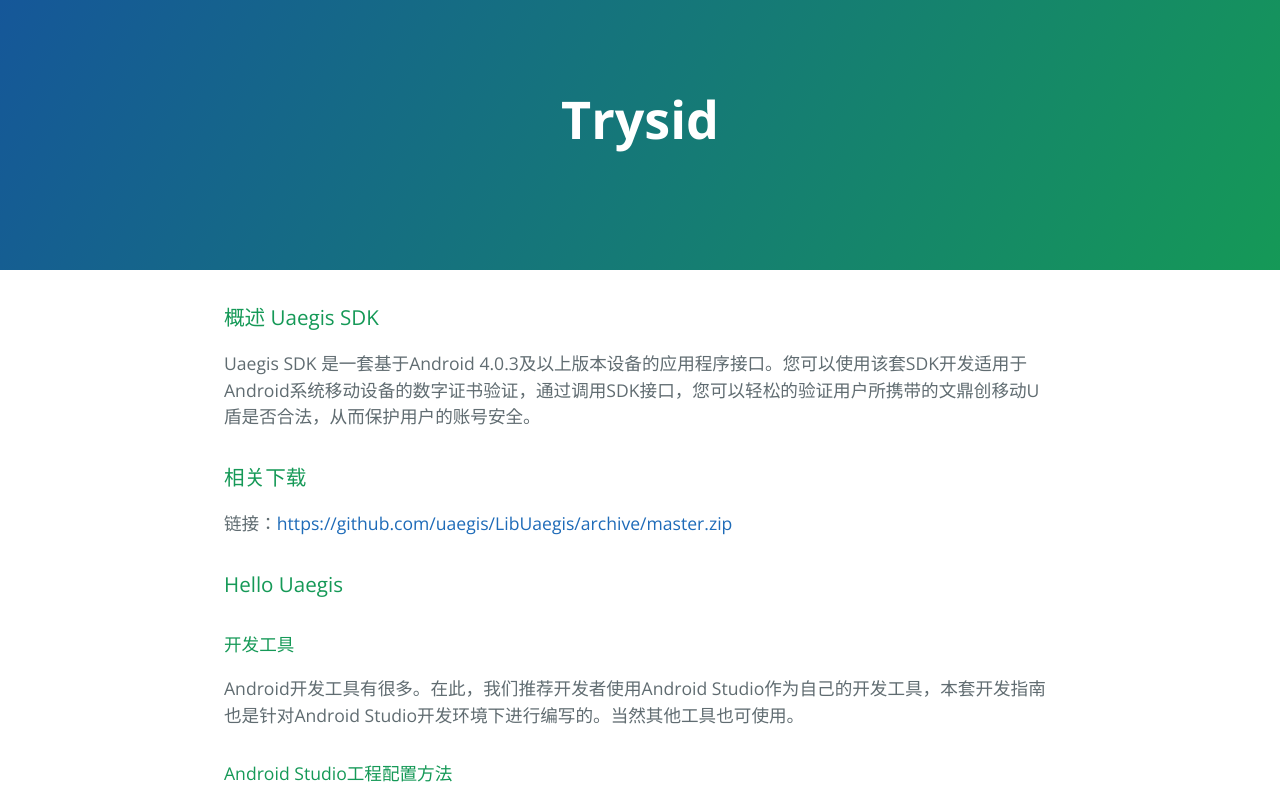
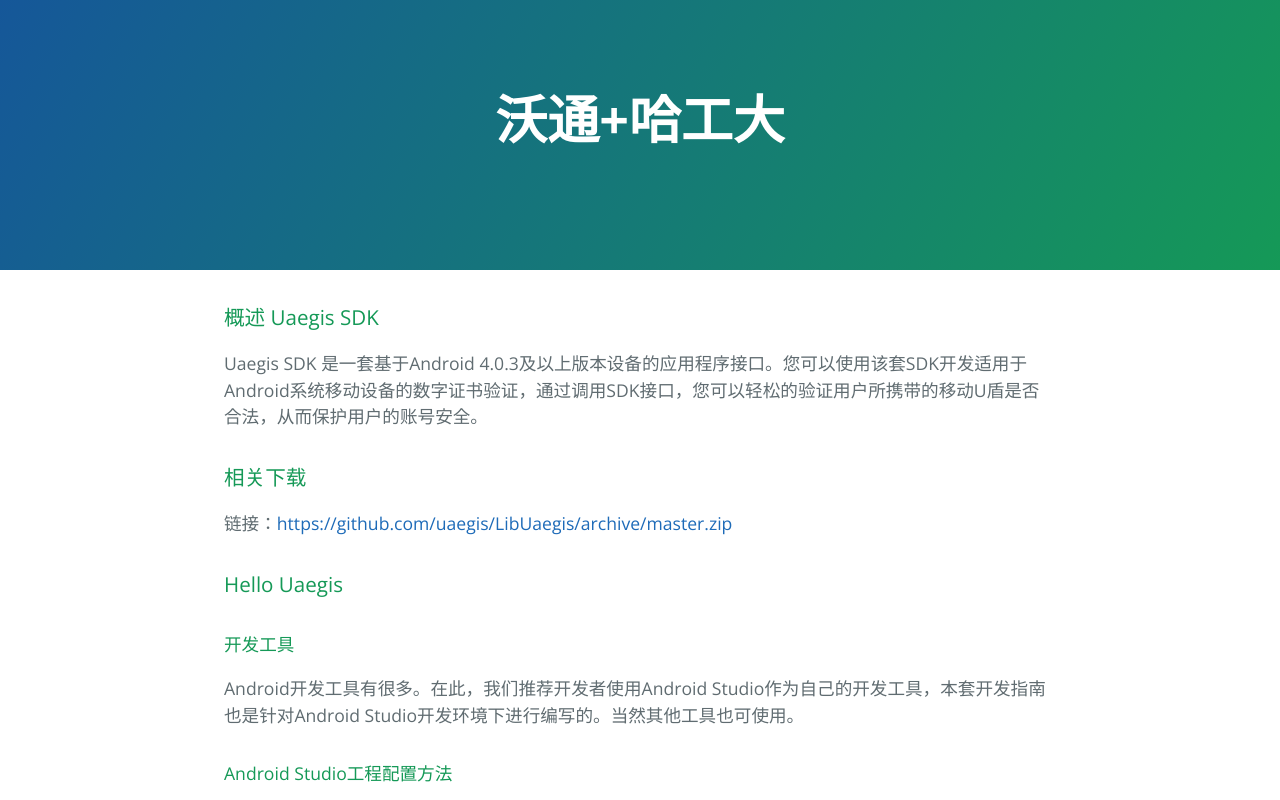
Before and after one commit to uaegis/uaegis.github.com, a plain HTML site: page index.html in a window 1280 px wide. Shown: the top 800 px of the page. Drawn offline with nearby package versions, Linux system fonts and the light colour scheme.

Commit message:
version1.0

```diff
--- a/index.html
+++ b/index.html
@@ -11,7 +11,7 @@
   </head>
   <body>
     <section class="page-header">
-      <h1 class="project-name">Trysid</h1>
+      <h1 class="project-name">沃通+哈工大</h1>
       <h2 class="project-tagline"></h2>
     </section>
 
@@ -19,7 +19,7 @@
       <h3>
 <a id="welcome-to-github-pages" class="anchor" href="#welcome-to-github-pages" aria-hidden="true"><span aria-hidden="true" class="octicon octicon-link"></span></a>概述 Uaegis SDK</h3>
 
-<p>Uaegis SDK 是一套基于Android 4.0.3及以上版本设备的应用程序接口。您可以使用该套SDK开发适用于Android系统移动设备的数字证书验证，通过调用SDK接口，您可以轻松的验证用户所携带的文鼎创移动U盾是否合法，从而保护用户的账号安全。</p>
+<p>Uaegis SDK 是一套基于Android 4.0.3及以上版本设备的应用程序接口。您可以使用该套SDK开发适用于Android系统移动设备的数字证书验证，通过调用SDK接口，您可以轻松的验证用户所携带的移动U盾是否合法，从而保护用户的账号安全。</p>
 
 <h3>
 <a id="designer-templates" class="anchor" href="#designer-templates" aria-hidden="true"><span aria-hidden="true" class="octicon octicon-link"></span></a>相关下载</h3>
```
